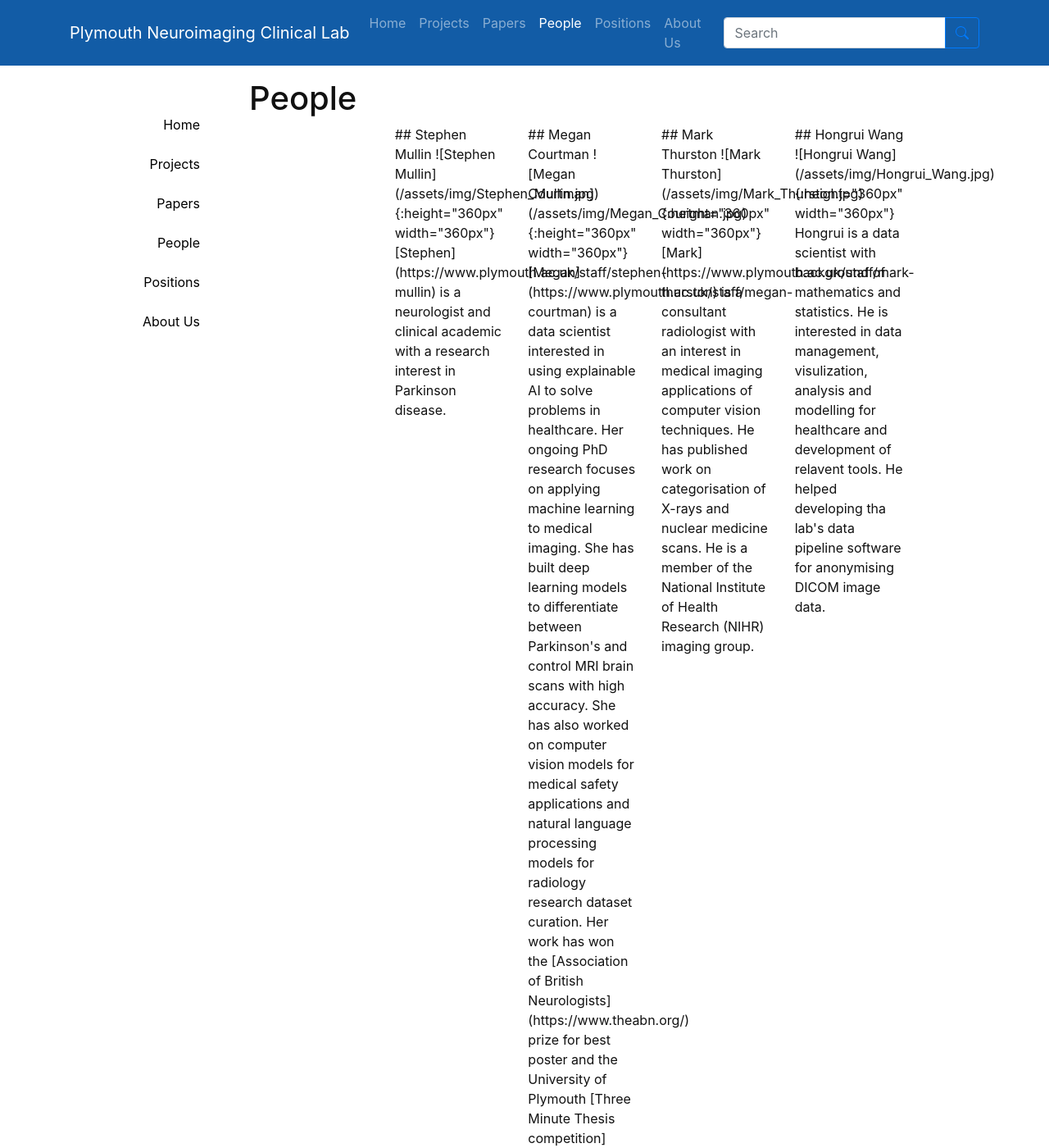
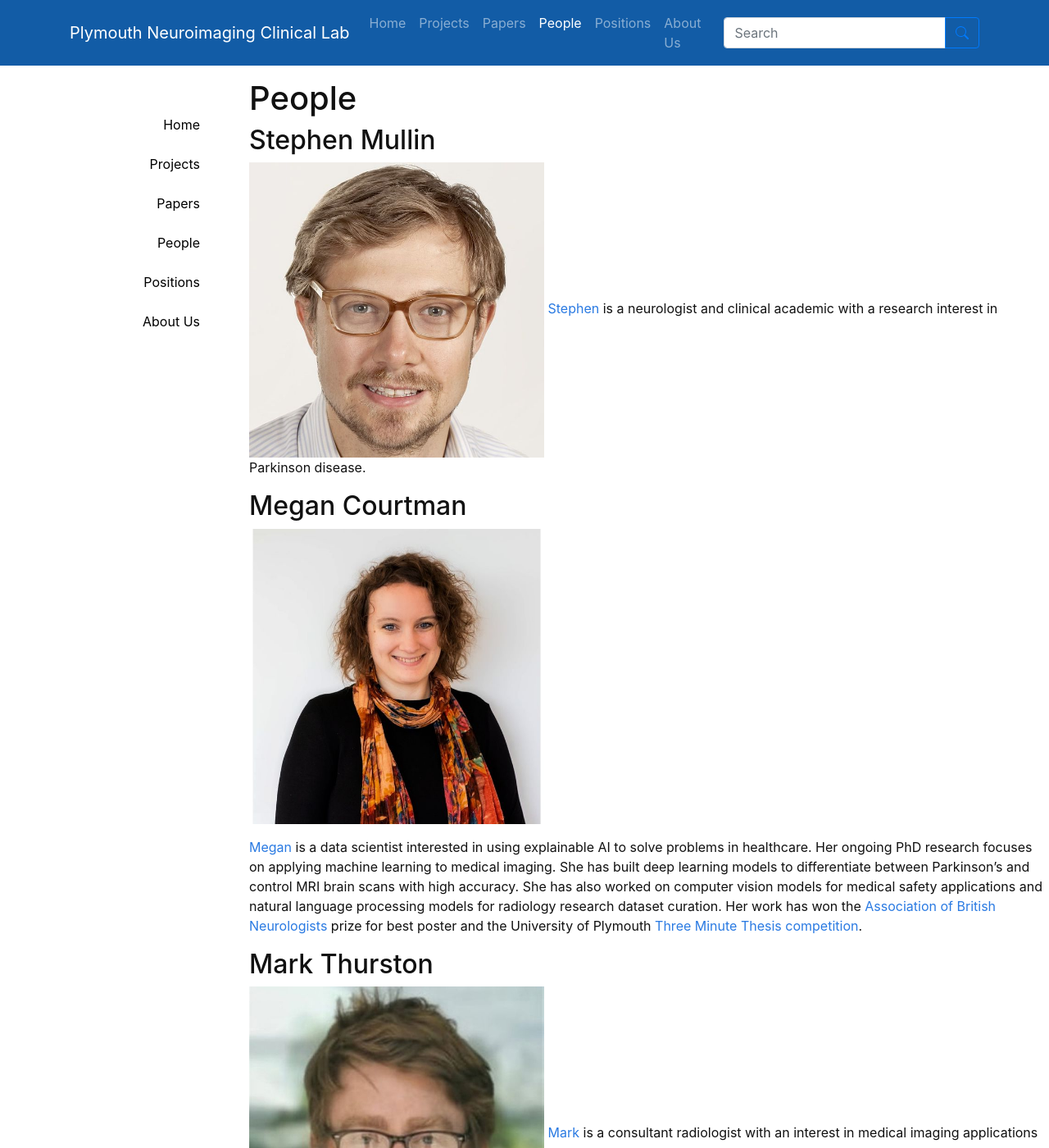
Before and after one commit to sustainsw/sustainsw.github.io, a Jekyll site: the page built from pages/people.md, in a window 1280 px wide and 1400 px high. Shown: the whole window at 82% size. Built offline with Jekyll 4.4.1, drawn with Linux system fonts in a browser that asks for light colours; some of the changed text lies outside the part shown.

Commit message:
Update formatting

```diff
--- a/pages/people.md
+++ b/pages/people.md
@@ -4,41 +4,19 @@ nav: People
 nav_order: 3
 ---
 
-{% raw %}
-<div class="container">
-  <div class="row justify-content-md-center">
-    <div class="col col-lg-2">
-{% endraw %}
 ## Stephen Mullin
 ![Stephen Mullin](/assets/img/Stephen_Mullin.jpg){:height="360px" width="360px"}
 [Stephen](https://www.plymouth.ac.uk/staff/stephen-mullin) is a neurologist and clinical academic with a research interest in Parkinson disease.
-{% raw %}
-    </div>
-    <div class="col col-lg-2">
-{% endraw %}
+
 ## Megan Courtman
 ![Megan Courtman](/assets/img/Megan_Courtman.jpg){:height="360px" width="360px"}
 
 [Megan](https://www.plymouth.ac.uk/staff/megan-courtman) is a data scientist interested in using explainable AI to solve problems in healthcare. Her ongoing PhD research focuses on applying machine learning to medical imaging. She has built deep learning models to differentiate between Parkinson's and control MRI brain scans with high accuracy. She has also worked on computer vision models for medical safety applications and natural language processing models for radiology research dataset curation. Her work has won the [Association of British Neurologists](https://www.theabn.org/) prize for best poster and the University of Plymouth [Three Minute Thesis competition](https://www.plymouth.ac.uk/student-life/your-studies/research-degrees/doctoral-college/researcher-development-programme/three-minute-thesis-competition).
 
-{% raw %}
-    </div>
-    <div class="col col-lg-2">
-{% endraw %}
 ## Mark Thurston
 ![Mark Thurston](/assets/img/Mark_Thurston.jpg){:height="360px" width="360px"}
 [Mark](https://www.plymouth.ac.uk/staff/mark-thurston) is a consultant radiologist with an interest in medical imaging applications of computer vision techniques. He has published work on categorisation of X-rays and nuclear medicine scans. He is a member of the National Institute of Health Research (NIHR) imaging group.
 
-{% raw %}
-    </div>
-    <div class="col col-lg-2">
-{% endraw %}
 ## Hongrui Wang
 ![Hongrui Wang](/assets/img/Hongrui_Wang.jpg){:height="360px" width="360px"}
 Hongrui is a data scientist with background of mathematics and statistics. He is interested in data management, visulization, analysis and modelling for healthcare and development of relavent tools. He helped developing tha lab's data pipeline software for anonymising DICOM image data.
-
-{% raw %}
-    </div>
-    </div>
-    </div>
-{% endraw %}
```
